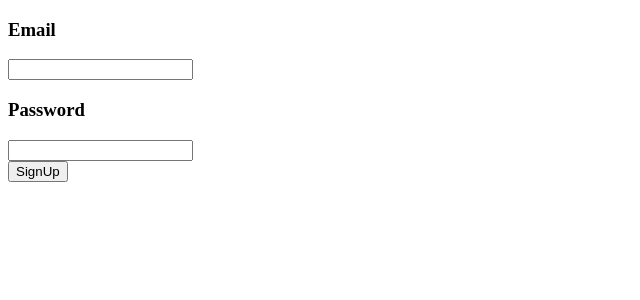
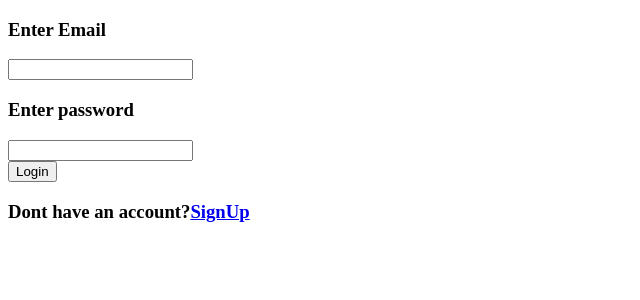
Before and after one commit to Monia1801/MERN-Auth-System, a React app in the folder frontend/: page /login in a window 1280 px wide. Shown: the top 300 px of the page, without its empty margins (0-640 px from the left). Built offline with nearby package versions, Linux system fonts and the light colour scheme; the HTML template or start-up script is replaced by a standard one.

Commit message:
Implemented signup and login form integration with backend

```diff
--- a/frontend/package.json
+++ b/frontend/package.json
@@ -11,7 +11,8 @@
   },
   "dependencies": {
     "react": "^19.2.6",
-    "react-dom": "^19.2.6"
+    "react-dom": "^19.2.6",
+    "react-router-dom": "^7.15.0"
   },
   "devDependencies": {
     "@eslint/js": "^10.0.1",
--- a/frontend/src/App.jsx
+++ b/frontend/src/App.jsx
@@ -1,13 +1,20 @@
 import React from 'react'
+import {BrowserRouter, Routes, Route} from "react-router-dom";
+
 import Login from "./components/Login"
 import SignUp from "./components/SignUp"
+import Dashboard from "./components/Dashboard"
 
 const App = () => {
   return (
-    <div>
-      <SignUp/>
-    </div>
-  )
-}
+    <BrowserRouter>
+    <Routes>
+      <Route path="/" element={<SignUp/>}/>
+      <Route path="/login" element={<Login/>}/>
+      <Route path="/dashboard" element={<Dashboard/>}/>
+    </Routes>
+    </BrowserRouter>
+  );
+};
 
 export default App
--- /dev/null
+++ b/frontend/src/components/Dashboard.jsx
@@ -0,0 +1,11 @@
+import React from 'react'
+
+const Dashboard = () => {
+  return (
+    <div>
+      <h1>Dashboard</h1>
+    </div>
+  )
+}
+
+export default Dashboard
--- a/frontend/src/components/Login.jsx
+++ b/frontend/src/components/Login.jsx
@@ -1,4 +1,6 @@
 import React,{useState} from 'react'
+import {Link} from "react-router-dom"
+import Dashboard from "./Dashboard"
 
 const Login = () => {
   const[email,setEmail]=useState("") ;
@@ -17,6 +19,10 @@ const Login = () => {
       headers:{"Content-Type":"application/json"},
       body:JSON.stringify(userDetails)
     });
+
+    if(response.ok){
+      window.location.href="/dashboard"
+    }
   }
 
   return (
@@ -30,6 +36,7 @@ const Login = () => {
         <br></br>
 
         <button type="submit">Login</button>
+        <h3>Dont have an account?<Link to="/signup">SignUp</Link></h3>
       </form>
     </div>
   )
--- a/frontend/src/components/SignUp.jsx
+++ b/frontend/src/components/SignUp.jsx
@@ -1,39 +1,68 @@
-import React,{useState} from 'react'
+import React, { useState } from "react";
+import { Link } from "react-router-dom";
 
 const SignUp = () => {
-  const[email,setEmail]=useState("");
-  const [password,setPassword]=useState("");
+  const [email, setEmail] = useState("");
+  const [password, setPassword] = useState("");
 
-  const handleSignUp=async(e)=>{
+  const handleSignUp = async (e) => {
     e.preventDefault();
 
-    const signupDetails={
-      email:email,
-      password:password
-    };
+    try {
+      const signupDetails = {
+        email,
+        password,
+      };
 
-    const response=await fetch("http://localhost:5000/signUp",{
-      method:"POST",
-      headers:{"Content-Type":"application/json"},
-      body:JSON.stringify(signupDetails)
-    });
+      const response = await fetch("http://localhost:5000/signUp", {
+        method: "POST",
+        headers: {
+          "Content-Type": "application/json",
+        },
+        body: JSON.stringify(signupDetails),
+      });
 
-  }
+      if (response.ok) {
+        alert("Signup Successful");
+        window.location.href = "/login";
+      } else {
+        alert("Signup Failed");
+      }
+    } catch (error) {
+      console.log("Fetch Error:", error);
+      alert("Backend not connected");
+    }
+  };
 
   return (
     <div>
       <form onSubmit={handleSignUp}>
         <h3>Email</h3>
-        <input type="email" value={email} onChange={(e)=>setEmail(e.target.value)}/>
+
+        <input
+          type="email"
+          value={email}
+          onChange={(e) => setEmail(e.target.value)}
+        />
 
         <h3>Password</h3>
-        <input type="password" value={password} onChange={(e)=>setPassword(e.target.value)}/>
-        <br></br>
+
+        <input
+          type="password"
+          value={password}
+          onChange={(e) => setPassword(e.target.value)}
+        />
+
+        <br />
 
         <button type="submit">SignUp</button>
+
+        <h3>
+          Already have an account? <Link to="/login">Login</Link>
+        </h3>
       </form>
     </div>
-  )
-}
+  );
+};
 
-export default SignUp
+export default SignUp;
```
Also changed, not shown: 2 other files (tests, documents, lock files or other folders).
